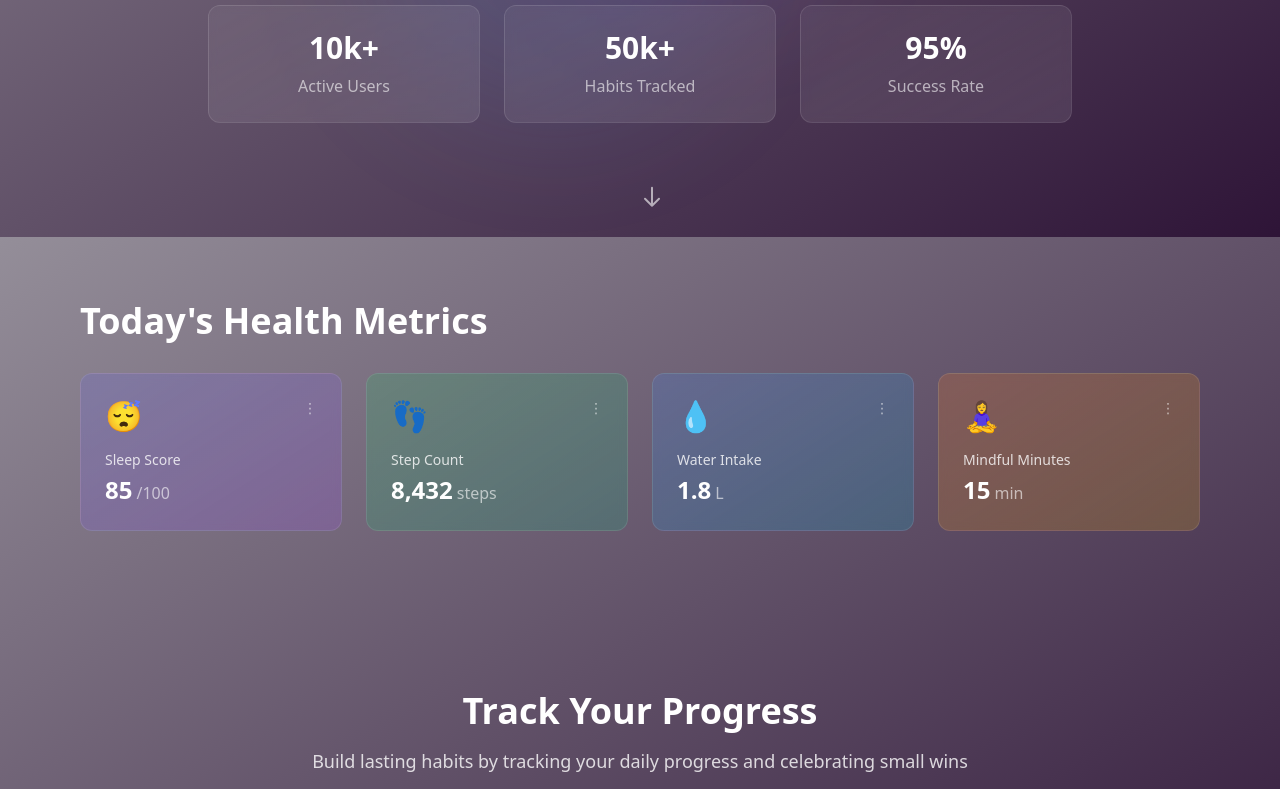
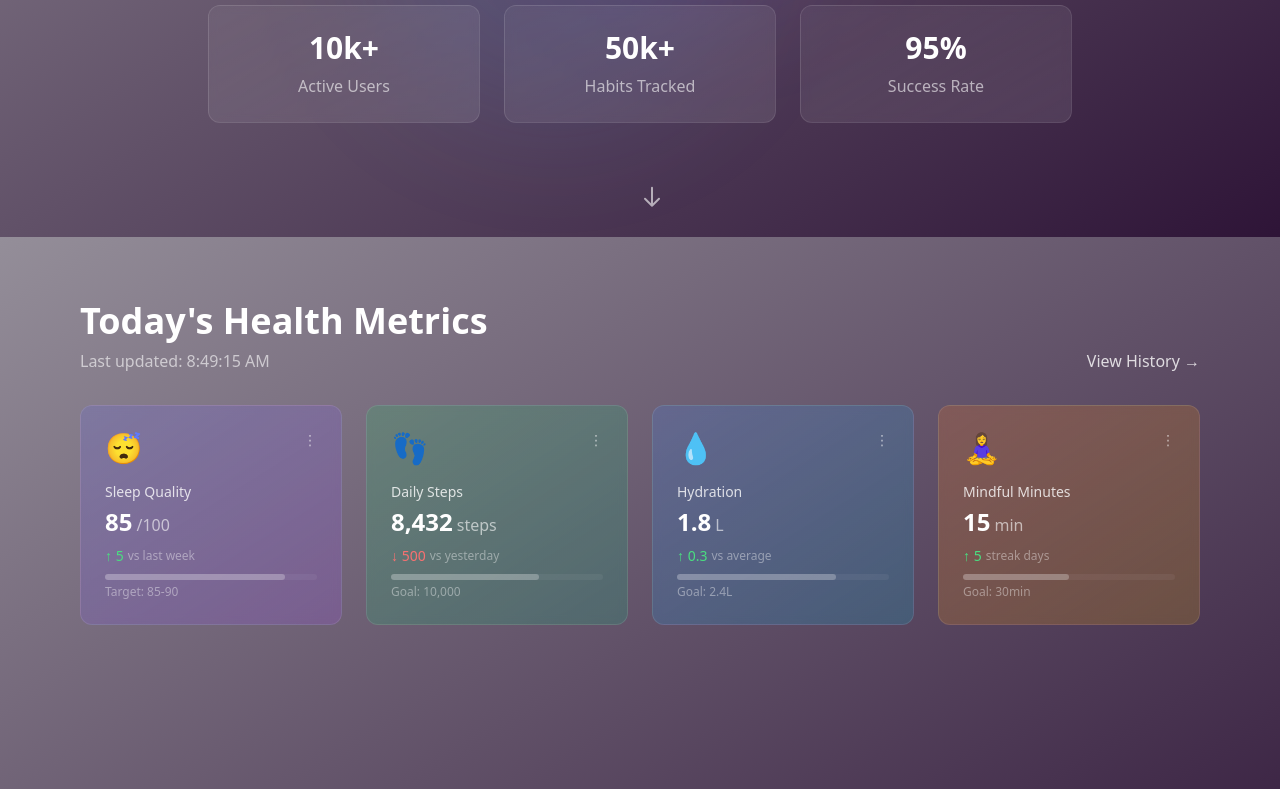
Before and after one commit to mohamedhhersi/wellness-tracker, a Next.js app: page / in a window 1280 px wide. Shown: the part 563-1352 px from the top of the page. Built offline with nearby package versions, Linux system fonts and the light colour scheme.

Commit message:
fixed unescaped apostrophe

```diff
--- a/components/HealthMetrics.tsx
+++ b/components/HealthMetrics.tsx
@@ -1,27 +1,59 @@
 import React from "react";
 import { motion } from "framer-motion";
 
-const metrics = [
+interface Metric {
+  title: string;
+  value: string;
+  unit: string;
+  icon: string;
+  color: string;
+  trend?: {
+    value: number;
+    label: string;
+  };
+  progress?: number;
+  goal?: string;
+}
+
+const metrics: Metric[] = [
   {
-    title: "Sleep Score",
+    title: "Sleep Quality",
     value: "85",
     unit: "/100",
     icon: "😴",
     color: "from-indigo-500/20 to-purple-500/20",
+    trend: {
+      value: 5,
+      label: "vs last week"
+    },
+    progress: 85,
+    goal: "Target: 85-90"
   },
   {
-    title: "Step Count",
+    title: "Daily Steps",
     value: "8,432",
     unit: "steps",
     icon: "👣",
     color: "from-green-500/20 to-emerald-500/20",
+    trend: {
+      value: -500,
+      label: "vs yesterday"
+    },
+    progress: 70,
+    goal: "Goal: 10,000"
   },
   {
-    title: "Water Intake",
+    title: "Hydration",
     value: "1.8",
     unit: "L",
     icon: "💧",
     color: "from-blue-500/20 to-cyan-500/20",
+    trend: {
+      value: 0.3,
+      label: "vs average"
+    },
+    progress: 75,
+    goal: "Goal: 2.4L"
   },
   {
     title: "Mindful Minutes",
@@ -29,6 +61,12 @@ const metrics = [
     unit: "min",
     icon: "🧘‍♀️",
     color: "from-orange-500/20 to-yellow-500/20",
+    trend: {
+      value: 5,
+      label: "streak days"
+    },
+    progress: 50,
+    goal: "Goal: 30min"
   },
 ];
 
@@ -36,14 +74,26 @@ const HealthMetrics: React.FC = () => {
   return (
     <section className="py-16">
       <div className="max-w-6xl mx-auto px-4">
-        <motion.h2
-          className="text-4xl font-bold text-white mb-8"
-          initial={{ opacity: 0, y: 20 }}
-          whileInView={{ opacity: 1, y: 0 }}
-          transition={{ duration: 0.8 }}
-        >
-          Today's Health Metrics
-        </motion.h2>
+        <div className="flex justify-between items-end mb-8">
+          <motion.div
+            initial={{ opacity: 0, y: 20 }}
+            whileInView={{ opacity: 1, y: 0 }}
+            transition={{ duration: 0.8 }}
+          >
+            <h2 className="text-4xl font-bold text-white mb-2">
+              Today&apos;s Health Metrics
+            </h2>
+            <p className="text-white/60">
+              Last updated: {new Date().toLocaleTimeString()}
+            </p>
+          </motion.div>
+          <motion.button
+            className="text-white/80 hover:text-white transition-colors"
+            whileHover={{ scale: 1.05 }}
+          >
+            View History →
+          </motion.button>
+        </div>
 
         <div className="grid grid-cols-1 md:grid-cols-2 lg:grid-cols-4 gap-6">
           {metrics.map((metric, index) => (
@@ -53,24 +103,61 @@ const HealthMetrics: React.FC = () => {
               whileInView={{ opacity: 1, y: 0 }}
               transition={{ duration: 0.8, delay: index * 0.1 }}
               className={`bg-gradient-to-br ${metric.color} backdrop-blur-sm
-                       p-6 rounded-xl border border-white/10`}
+                       p-6 rounded-xl border border-white/10 hover:border-white/20
+                       transition-all duration-300 cursor-pointer group`}
             >
               <div className="flex justify-between items-start mb-4">
-                <div className="text-3xl">{metric.icon}</div>
-                <motion.div
-                  className="text-white/60 text-sm"
+                <div className="text-3xl group-hover:scale-110 transition-transform">
+                  {metric.icon}
+                </div>
+                <motion.button
+                  className="text-white/60 hover:text-white/90 text-sm"
                   whileHover={{ scale: 1.1 }}
                 >
                   ⋮
-                </motion.div>
+                </motion.button>
               </div>
+
               <h3 className="text-white/80 text-sm mb-1">{metric.title}</h3>
-              <div className="flex items-baseline">
+
+              <div className="flex items-baseline mb-2">
                 <span className="text-2xl font-bold text-white">
                   {metric.value}
                 </span>
                 <span className="text-white/60 ml-1">{metric.unit}</span>
               </div>
+
+              {metric.trend && (
+                <div className="flex items-center mb-2">
+                  <span className={`text-sm ${
+                    metric.trend.value > 0 ? 'text-green-400' :
+                    metric.trend.value < 0 ? 'text-red-400' :
+                    'text-white/60'
+                  }`}>
+                    {metric.trend.value > 0 ? '↑' : metric.trend.value < 0 ? '↓' : '→'}
+                    {' '}
+                    {Math.abs(metric.trend.value)}
+                  </span>
+                  <span className="text-white/40 text-xs ml-1">
+                    {metric.trend.label}
+                  </span>
+                </div>
+              )}
+
+              {metric.progress !== undefined && (
+                <div className="w-full bg-white/5 rounded-full h-1.5 mb-1">
+                  <div
+                    className="bg-white/25 h-full rounded-full transition-all duration-500"
+                    style={{ width: `${metric.progress}%` }}
+                  />
+                </div>
+              )}
+
+              {metric.goal && (
+                <div className="text-white/40 text-xs">
+                  {metric.goal}
+                </div>
+              )}
             </motion.div>
           ))}
         </div>
```
